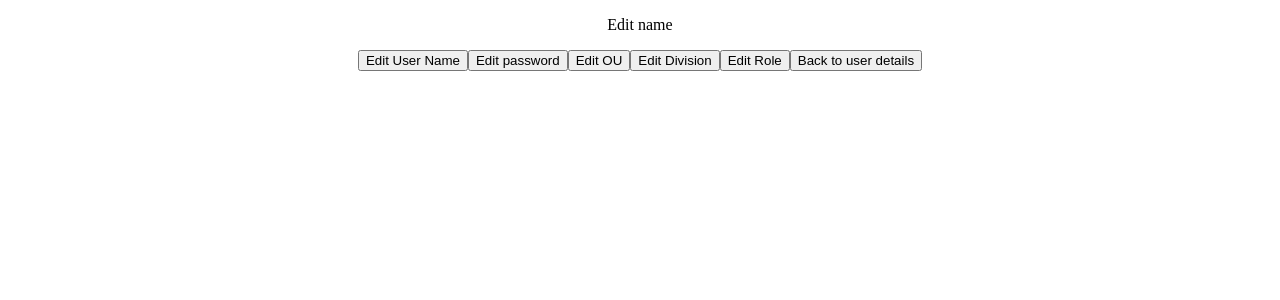
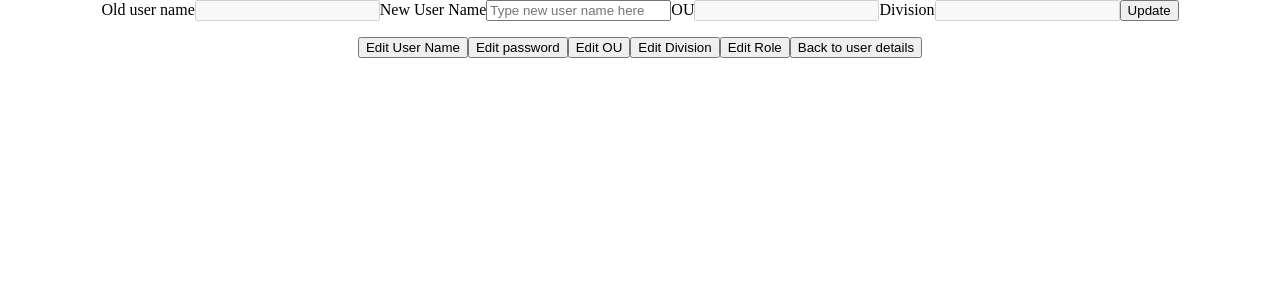
Before and after one commit to donnpie/credentials-management-app, a React (Create React App) app in the folder client/: page /user/1 in a window 1280 px wide. Both pictures are taken after a click on the button "Edit User Name". Shown: the top 300 px of the page. Built offline with nearby package versions, Linux system fonts and the light colour scheme; no server answers.

Commit message:
First working version of change username and password

```diff
--- a/client/src/components/ViewUser.jsx
+++ b/client/src/components/ViewUser.jsx
@@ -7,6 +7,7 @@ const ViewAll = () => {
     const { id } = useParams();
     const [user, setUser] = useState([]);
     const [mode, setMode] = useState("initial");
+    const [success, setSuccess] = useState(false);
 
     useEffect(() => {
         // const id = sessionStorage.getItem('id');
@@ -55,7 +56,8 @@ const ViewAll = () => {
     // Handler for changes
     const editName = (e) => {
         e.preventDefault();
-        console.log("editName");
+        //console.log("editName");
+        setSuccess(false);
         setMode("editName")
         //console.log(e);
         // <Redirect
@@ -80,21 +82,25 @@ const ViewAll = () => {
     }
     const editPassword = (e) => {
         e.preventDefault();
+        setSuccess(false);
         setMode("editPassword")
     }
 
     const editOu = (e) => {
         e.preventDefault();
+        setSuccess(false);
         setMode("editOu")
     }
 
     const editDivision = (e) => {
         e.preventDefault();
+        setSuccess(false);
         setMode("editDivision")
     }
 
     const editRole = (e) => {
         e.preventDefault();
+        setSuccess(false);
         setMode("editRole")
     }
 
@@ -115,44 +121,250 @@ const ViewAll = () => {
     const showChangeNameForm = (user, mode) => {
         if (mode==="editName") {
             return (
-                <p>Edit name</p>
+                <form onSubmit={onChangeName}>
+                    <label htmlFor="oldName">Old user name</label>
+                    <input type="text" name="oldName" value={user.userName} disabled={true}/>
+
+                    <label htmlFor="newName">New User Name</label>
+                    <input type="text" name="newName" placeholder="Type new user name here"/>
+
+                    <label htmlFor="ou">OU</label>
+                    <input type="text" name="ou" value={user.ou} disabled={true}/>
+
+                    <label htmlFor="division">Division</label>
+                    <input type="text" name="division" value={user.division} disabled={true}/>
+
+                    <button type="submit">Update</button>
+                </form>
             )
         }
+    }
+
+    const onChangeName = (e) => {
+        e.preventDefault();
+        //console.log(e.target.elements.oldName.value);
+        const token = sessionStorage.getItem('token');
+        const fieldToBeUpdated = "userName";
+        const oldName = e.target.elements.oldName.value
+        const newName = e.target.elements.newName.value
+        const ou = e.target.elements.ou.value
+        const division = e.target.elements.division.value
+        // console.log(fieldToBeUpdated);
+        // console.log(oldName);
+        // console.log(newName);
+        // console.log(ou);
+        // console.log(division);
+
+        //Send request to API to change name
+        let myHeaders = new Headers();
+        myHeaders.append("Content-Type", "application/json");
+        myHeaders.append("Authorization", "Bearer " + token);
+
+        let raw = JSON.stringify({
+            "fieldToBeUpdated": fieldToBeUpdated,
+            "oldName": oldName,
+            "newName": newName,
+            "ou": ou,
+            "division": division
+        });
+
+        const requestOptions = {
+            method: 'PUT',
+            headers: myHeaders,
+            body: raw,
+            redirect: 'follow'
+        };
+
+        fetch("http://localhost:5000/api/users", requestOptions)
+        .then(response => response.json())
+        .then(result => {
+            //console.log(result);
+            setSuccess(true);
+        })
+        .catch(error => console.log('error', error));
     }
 
     const showChangePasswordForm = (user, mode) => {
         if (mode==="editPassword") {
             return (
-                <p>Edit password</p>
+                <form onSubmit={onChangePassword}>
+                    <label htmlFor="name">Old user name</label>
+                    <input type="text" name="name" value={user.userName} disabled={true}/>
+
+                    <label htmlFor="newPassword">New Password</label>
+                    <input type="text" name="newPassword" placeholder="Type new password here"/>
+
+                    <label htmlFor="ou">OU</label>
+                    <input type="text" name="ou" value={user.ou} disabled={true}/>
+
+                    <label htmlFor="division">Division</label>
+                    <input type="text" name="division" value={user.division} disabled={true}/>
+
+                    <button type="submit">Update</button>
+                </form>
             )
         }
     }
 
-    const showChangeOuForm = (user, mode) => {
-        if (mode==="editOu") {
-            return (
-                <p>Edit ou</p>
-            )
-        }
+    const onChangePassword = (e) => {
+        e.preventDefault();
+        //console.log(e.target.elements.oldName.value);
+        const fieldToBeUpdated = "password";
+        const name = e.target.elements.name.value
+        const newPassword = e.target.elements.newPassword.value
+        const ou = e.target.elements.ou.value
+        const division = e.target.elements.division.value
+
+        let myBody = JSON.stringify({
+            "fieldToBeUpdated": fieldToBeUpdated,
+            "name": name,
+            "newPassword": newPassword,
+            "ou": ou,
+            "division": division
+        });
+
+        //Send request to API
+        const token = sessionStorage.getItem('token');
+        let myHeaders = new Headers();
+        myHeaders.append("Content-Type", "application/json");
+        myHeaders.append("Authorization", "Bearer " + token);
+
+
+        const requestOptions = {
+            method: 'PUT',
+            headers: myHeaders,
+            body: myBody,
+            redirect: 'follow'
+        };
+
+        fetch("http://localhost:5000/api/users", requestOptions)
+        .then(response => response.json())
+        .then(result => {
+            //console.log(result);
+            setSuccess(true);
+        })
+        .catch(error => console.log('error', error));
     }
 
-    const showChangeDivisionForm = (user, mode) => {
-        if (mode==="editDivision") {
-            return (
-                <p>Edit division</p>
-            )
-        }
+    // const update = async (uri, body) => {
+    //     const token = sessionStorage.getItem('token');
+    //     let myHeaders = new Headers();
+    //     myHeaders.append("Content-Type", "application/json");
+    //     myHeaders.append("Authorization", "Bearer " + token);
+
+    //     const requestOptions = {
+    //         method: 'PUT',
+    //         headers: myHeaders,
+    //         body: body,
+    //         redirect: 'follow'
+    //     };
+
+    //     fetch(uri, requestOptions)
+    //     .then(response => response.json())
+    //     .then(result => {
+    //         //console.log(result);
+    //         setSuccess(true);
+    //     })
+    //     .catch(error => console.log('error', error));
+    // }
+
+    // const showChangeOuForm = (user, mode) => {
+    //     if (mode==="editOu") {
+    //         return (
+    //             <form onSubmit={onChangeOu}>
+    //                 <label htmlFor="name">Old user name</label>
+    //                 <input type="text" name="name" value={user.userName} disabled={true}/>
+
+    //                 <label htmlFor="ou">OU</label>
+    //                 <input type="text" name="ou" value={user.ou} disabled={true}/>
+
+    //                 <label htmlFor="newOu">New OU</label>
+    //                 <input type="text" name="newOu" placeholder="Type new OU here"/>
+
+    //                 <label htmlFor="division">Division</label>
+    //                 <input type="text" name="division" value={user.division} disabled={true}/>
+
+    //                 <button type="submit">Update</button>
+    //             </form>
+    //         )
+    //     }
+    // }
+
+    // const showChangeDivisionForm = (user, mode) => {
+    //     if (mode==="editDivision") {
+    //         return (
+    //             <form onSubmit={onChangeDivision}>
+    //                 <label htmlFor="name">Old user name</label>
+    //                 <input type="text" name="name" value={user.userName} disabled={true}/>
+
+    //                 <label htmlFor="ou">OU</label>
+    //                 <input type="text" name="ou" value={user.ou} disabled={true}/>
+
+    //                 <label htmlFor="division">Division</label>
+    //                 <input type="text" name="division" value={user.division} disabled={true}/>
+
+    //                 <label htmlFor="newDivision">New Division</label>
+    //                 <input type="text" name="newDivision" placeholder="Type new Division here"/>
+
+    //                 <button type="submit">Update</button>
+    //             </form>
+    //         )
+    //     }
+    // }
+
+    // const showChangeRoleForm = (user, mode) => {
+    //     if (mode==="editRole") {
+    //         return (
+    //             <form onSubmit={onChangeRole}>
+    //                 <label htmlFor="name">Old user name</label>
+    //                 <input type="text" name="name" value={user.userName} disabled={true}/>
+
+    //                 <label htmlFor="ou">OU</label>
+    //                 <input type="text" name="ou" value={user.ou} disabled={true}/>
+
+    //                 <label htmlFor="division">Division</label>
+    //                 <input type="text" name="division" value={user.division} disabled={true}/>
+
+    //                 <label htmlFor="newRole">New Role</label>
+    //                 <input type="text" name="newRole" placeholder="Type new Role here"/>
+
+    //                 <button type="submit">Update</button>
+    //             </form>
+    //         )
+    //     }
+    // }
+
+    const goBack = () => {
+        setMode("initial")
     }
 
-    const showChangeRoleForm = (user, mode) => {
-        if (mode==="editRole") {
-            return (
-                <p>Edit role</p>
-            )
+    const showFeedbackMessage = (mode, success) => {
+        let message;
+        switch (mode) {
+            case "editName":
+                message = "User Name changed sucessfully";
+                break;
+            case "editPassword":
+                message = "Password changed sucessfully";
+                break;
+            case "editOu":
+                message = "OU changed sucessfully";
+                break;
+            case "editDivision":
+                message = "Division changed sucessfully";
+                break;
+            case "editRole":
+                message = "Role changed sucessfully";
+                break;
+            default:
+                message = "Error: No update was made";
+                break;
         }
-    }
-    const goBack = () => {
-        setMode("initial")
+        console.log('mode', mode);
+        console.log('success', success);
+        return (
+            <p>{success && message}</p>
+        );
     }
 
     return (
@@ -160,9 +372,10 @@ const ViewAll = () => {
             {showUserDetails(user, mode)}
             {showChangeNameForm(user, mode)}
             {showChangePasswordForm(user, mode)}
-            {showChangeOuForm(user, mode)}
+            {/* {showChangeOuForm(user, mode)}
             {showChangeDivisionForm(user, mode)}
-            {showChangeRoleForm(user, mode)}
+            {showChangeRoleForm(user, mode)} */}
+            {showFeedbackMessage(mode, success)}
             {/* Pass props down to edit user */}
             {/* <ul>
                 <li><a href="/edit/name">Edit User Name (Requires  Management role)</a></li>
```
